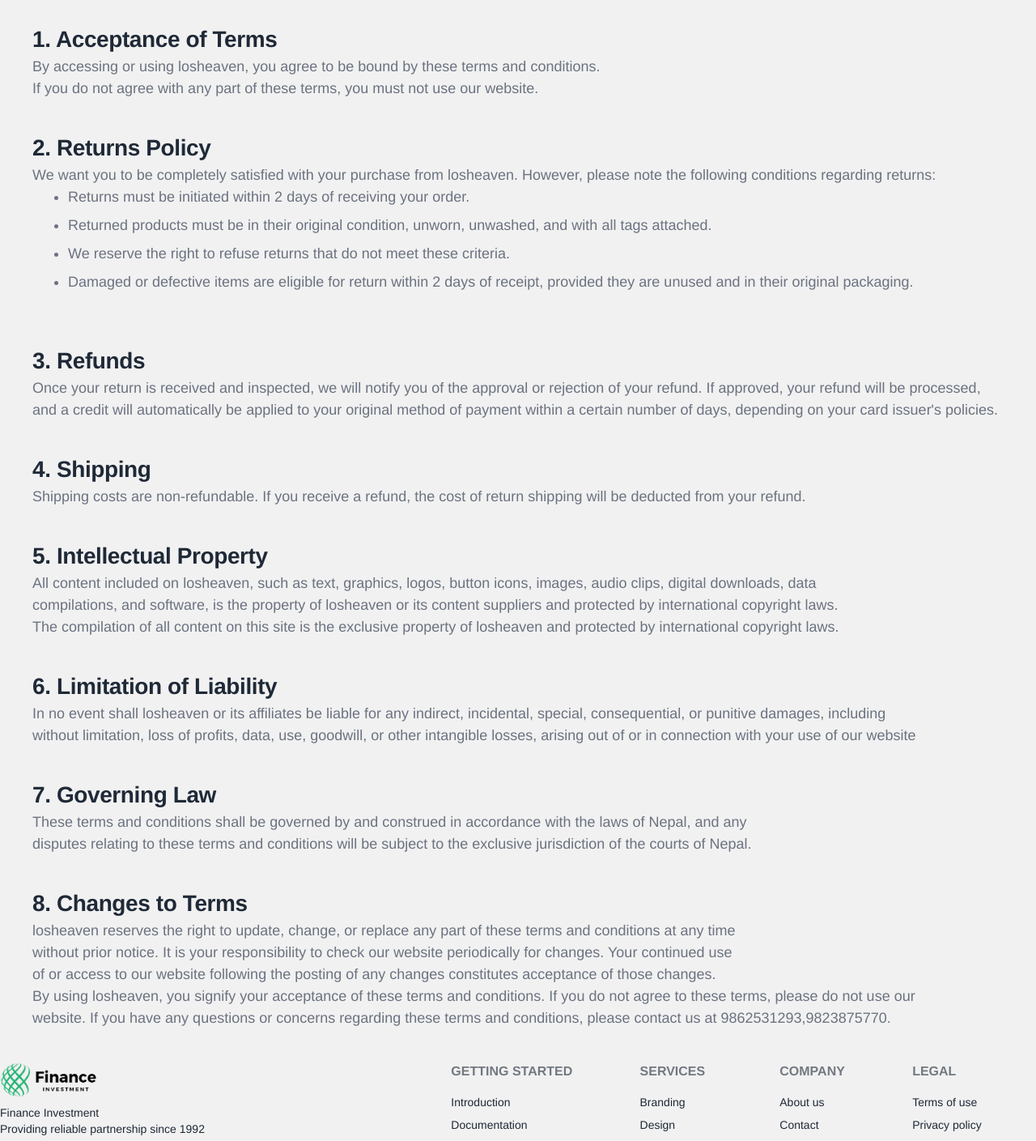
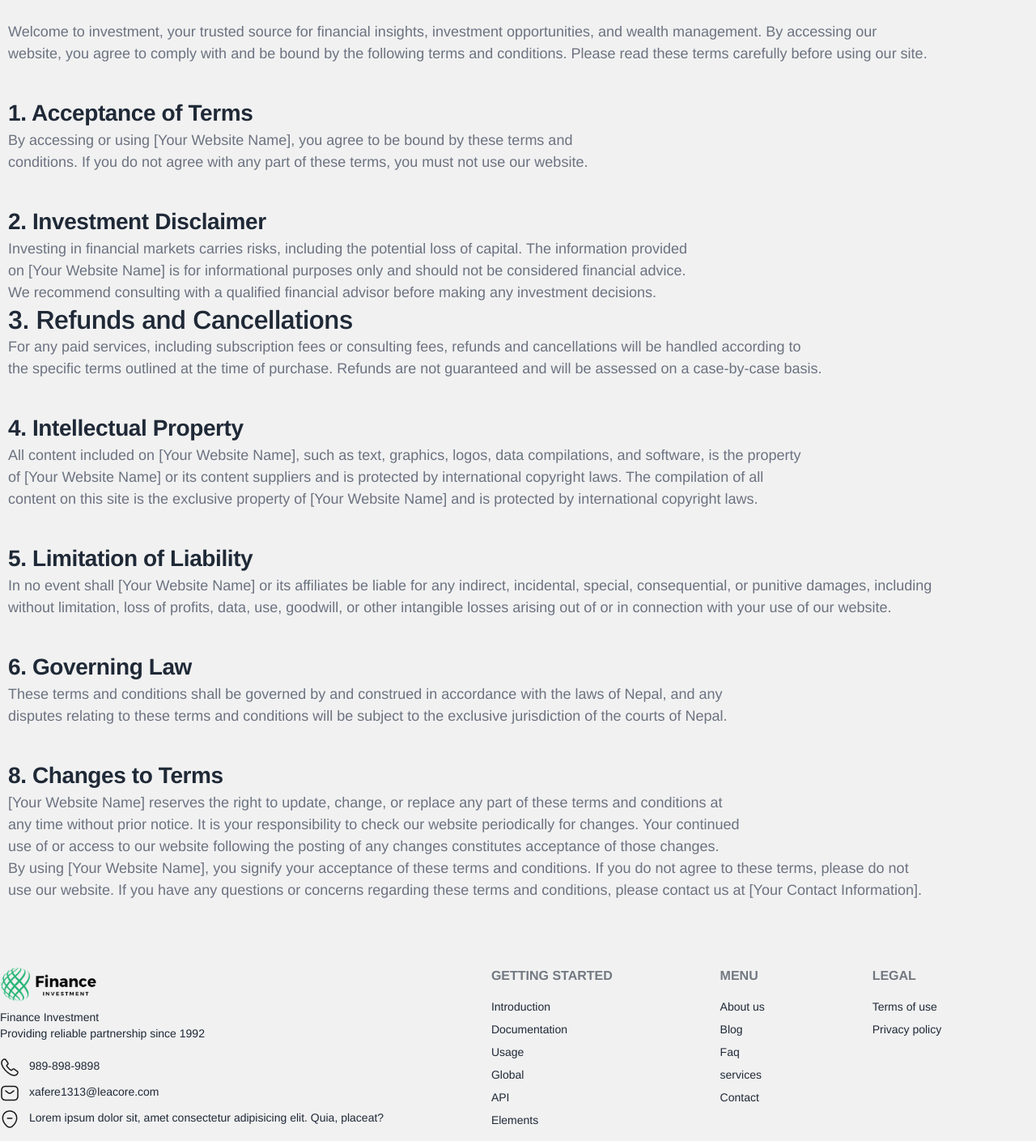
Before and after one commit to beesou777/investment, a Vue app: page /privacy-policy in a window 1280 px wide. Shown: the part 280-1689 px from the top of the page at 81% size. Built offline with nearby package versions, Linux system fonts and the light colour scheme.

Commit message:
footer and some content changed

```diff
--- a/package.json
+++ b/package.json
@@ -14,7 +14,6 @@
     "@types/node": "^22.1.0",
     "autoprefixer": "^10.4.14",
     "daisyui": "^4.12.10",
-    "geist": "^1.3.1",
     "pinia": "^2.1.7",
     "postcss": "^8.4.23",
     "tailwindcss": "^3.3.2",
--- a/src/components/Footer.vue
+++ b/src/components/Footer.vue
@@ -33,30 +33,23 @@
       <a class="link link-hover">Elements</a>
     </nav>
     <nav>
-      <h6 class="footer-title">Services</h6>
-      <a class="link link-hover">Branding</a>
-      <a class="link link-hover">Design</a>
-      <a class="link link-hover">Marketing</a>
-      <a class="link link-hover">Advertisement</a>
-    </nav>
-    <nav>
-      <h6 class="footer-title">Company</h6>
-      <a class="link link-hover">About us</a>
-      <a class="link link-hover">Contact</a>
-      <a class="link link-hover">Jobs</a>
-      <a class="link link-hover">Press kit</a>
+      <h6 class="footer-title">Menu</h6>
+      <router-link :to="{ name: 'about' }" class="link link-hover">About us</router-link>
+      <router-link :to="{ name: 'blogs' }" class="link link-hover">Blog</router-link>
+      <router-link :to="{ name: 'faq' }" class="link link-hover">Faq</router-link>
+      <router-link :to="{ name: 'service' }" class="link link-hover">services</router-link>
+      <router-link :to="{ name: 'contact' }" class="link link-hover">Contact</router-link>
     </nav>
     <nav>
       <h6 class="footer-title">Legal</h6>
        <router-link :to="{ name: 'terms-and-conditions' }" class="link link-hover">Terms of use</router-link>
       <router-link :to="{ name: 'privacy-policy' }" class="link link-hover">Privacy policy</router-link>
-      <a class="link link-hover">Cookie policy</a>
     </nav>
   </footer>
   <footer class="footer text-base-content border-base-300 border-t py-4">
     <aside class="grid-flow-col items-center">
       <p>
-        Copyright © {{ year }} - All right reserved by Finance Investment Ltd.
+        Copyright © {{ new Date().getFullYear() }} - All right reserved by Finance Investment Ltd.
       </p>
     </aside>
     <nav class="md:place-self-center md:justify-self-end">
@@ -85,5 +78,4 @@
   facebookSVG,
 } from "../../utils/index.ts";
 
-const year = new Date().getFullYear();
 </script>
--- a/src/views/PrivacyPolicy.vue
+++ b/src/views/PrivacyPolicy.vue
@@ -1,6 +1,6 @@
 <template>
-  <div class="max-w-[1400px] mx-auto md:px-[40px] px-4">
-    <h1 class="text-[32px] font-bold pt-10">Privacy Policy</h1>
+  <div class="max-w-[1440px] mx-auto px-[10px] md:py-10 py-5">
+    <h1 class="border-bottom md:my-10 my-">Privacy Policy</h1>
     <p class="text-gray-500 text-[18px]">
       Protecting your personal information is our priority at investment. This Privacy Policy outlines the types of personal information we collect, how it is used, and your choices regarding your data. By using our website, you consent to the data practices described in this statement.
     </p>
--- a/src/views/TermAndCondition.vue
+++ b/src/views/TermAndCondition.vue
@@ -1,70 +1,39 @@
 <template>
-  <div class="md:px-[40px] px-4 max-w-[1400px] mx-auto">
-    <h1 class="text-[32px] font-bold pt-10">Terms and Conditions</h1>
+  <div class="max-w-[1440px] mx-auto px-[10px] md:py-10 py-5">
+    <h1 class="border-bottom md:my-10 my-5">Terms and Conditions</h1>
     <p class="text-gray-500 text-[18px]">
-      Welcome to losheaven, your ultimate destination for fashion-forward oversized t-shirts and more. By accessing our
-      website, you agree to comply with and be bound by the following terms and conditions of use. Please read these
-      terms carefully before using our site.
+     Welcome to investment, your trusted source for financial insights, investment opportunities, and wealth management. By accessing our website, you agree to comply with and be bound by the following terms and conditions. Please read these terms carefully before using our site.
     </p>
     <h2 class="text-[28px] font-bold pt-10">1. Acceptance of Terms</h2>
     <p class="text-gray-500 text-[18px]">
-      By accessing or using losheaven, you agree to be bound by these terms and conditions. If you do not agree with any
-      part of these terms, you must not use our website.
+      By accessing or using [Your Website Name], you agree to be bound by these terms and conditions. If you do not agree with any part of these terms, you must not use our website.
     </p>
-    <h2 class="text-[28px] font-bold pt-10">2. Returns Policy</h2>
+    <h2 class="text-[28px] font-bold pt-10">2. Investment Disclaimer</h2>
     <p class="text-gray-500 text-[18px]">
-      We want you to be completely satisfied with your purchase from losheaven. However, please note the following
-      conditions regarding returns:
+     Investing in financial markets carries risks, including the potential loss of capital. The information provided on [Your Website Name] is for informational purposes only and should not be considered financial advice. We recommend consulting with a qualified financial advisor before making any investment decisions.
     </p>
-    <ul class="text-gray-500 text-[18px] list-disc ms-5">
-      <li>Returns must be initiated within 2 days of receiving your order.</li>
-      <li>Returned products must be in their original condition, unworn, unwashed, and with all tags attached.</li>
-      <li>We reserve the right to refuse returns that do not meet these criteria.</li>
-      <li>
-        Damaged or defective items are eligible for return within 2 days of receipt, provided they are unused and in
-        their original packaging.
-      </li>
-    </ul>
-    <h2 class="text-[28px] font-bold pt-10">3. Refunds</h2>
+    <h2 clss="text-[28px] font-bold pt-10">3. Refunds and Cancellations</h2>
     <p class="text-gray-500 text-[18px]">
-      Once your return is received and inspected, we will notify you of the approval or rejection of your refund. If
-      approved, your refund will be processed, and a credit will automatically be applied to your original method of
-      payment within a certain number of days, depending on your card issuer's policies.
+      For any paid services, including subscription fees or consulting fees, refunds and cancellations will be handled according to the specific terms outlined at the time of purchase. Refunds are not guaranteed and will be assessed on a case-by-case basis.
     </p>
-    <h2 class="text-[28px] font-bold pt-10">4. Shipping</h2>
+    <h2 class="text-[28px] font-bold pt-10">4.  Intellectual Property</h2>
     <p class="text-gray-500 text-[18px]">
-      Shipping costs are non-refundable. If you receive a refund, the cost of return shipping will be deducted from your
-      refund.
+      All content included on [Your Website Name], such as text, graphics, logos, data compilations, and software, is the property of [Your Website Name] or its content suppliers and is protected by international copyright laws. The compilation of all content on this site is the exclusive property of [Your Website Name] and is protected by international copyright laws.
     </p>
-    <h2 class="text-[28px] font-bold pt-10">5. Intellectual Property</h2>
+    <h2 class="text-[28px] font-bold pt-10">5. Limitation of Liability</h2>
     <p class="text-gray-500 text-[18px]">
-      All content included on losheaven, such as text, graphics, logos, button icons, images, audio clips, digital
-      downloads, data compilations, and software, is the property of losheaven or its content suppliers and protected by
-      international copyright laws. The compilation of all content on this site is the exclusive property of losheaven
-      and protected by international copyright laws.
+     In no event shall [Your Website Name] or its affiliates be liable for any indirect, incidental, special, consequential, or punitive damages, including without limitation, loss of profits, data, use, goodwill, or other intangible losses arising out of or in connection with your use of our website.
     </p>
-    <h2 class="text-[28px] font-bold pt-10">6. Limitation of Liability</h2>
+    <h2 class="text-[28px] font-bold pt-10">6. Governing Law</h2>
     <p class="text-gray-500 text-[18px]">
-      In no event shall losheaven or its affiliates be liable for any indirect, incidental, special, consequential, or
-      punitive damages, including without limitation, loss of profits, data, use, goodwill, or other intangible losses,
-      arising out of or in connection with your use of our website
-    </p>
-    <h2 class="text-[28px] font-bold pt-10">7. Governing Law</h2>
-    <p class="text-gray-500 text-[18px]">
-      These terms and conditions shall be governed by and construed in accordance with the laws of Nepal, and any
-      disputes relating to these terms and conditions will be subject to the exclusive jurisdiction of the courts of
-      Nepal.
+     These terms and conditions shall be governed by and construed in accordance with the laws of Nepal, and any disputes relating to these terms and conditions will be subject to the exclusive jurisdiction of the courts of Nepal.
     </p>
     <h2 class="text-[28px] font-bold pt-10">8. Changes to Terms</h2>
     <p class="text-gray-500 text-[18px]">
-      losheaven reserves the right to update, change, or replace any part of these terms and conditions at any time
-      without prior notice. It is your responsibility to check our website periodically for changes. Your continued use
-      of or access to our website following the posting of any changes constitutes acceptance of those changes.
+    [Your Website Name] reserves the right to update, change, or replace any part of these terms and conditions at any time without prior notice. It is your responsibility to check our website periodically for changes. Your continued use of or access to our website following the posting of any changes constitutes acceptance of those changes.
     </p>
     <p class="text-gray-500 text-[18px]">
-      By using losheaven, you signify your acceptance of these terms and conditions. If you do not agree to these terms,
-      please do not use our website. If you have any questions or concerns regarding these terms and conditions, please
-      contact us at 9862531293,9823875770.
+      By using [Your Website Name], you signify your acceptance of these terms and conditions. If you do not agree to these terms, please do not use our website. If you have any questions or concerns regarding these terms and conditions, please contact us at [Your Contact Information].
     </p>
   </div>
 </template>
```
Also changed, not shown: 1 other file (tests, documents, lock files or other folders).
